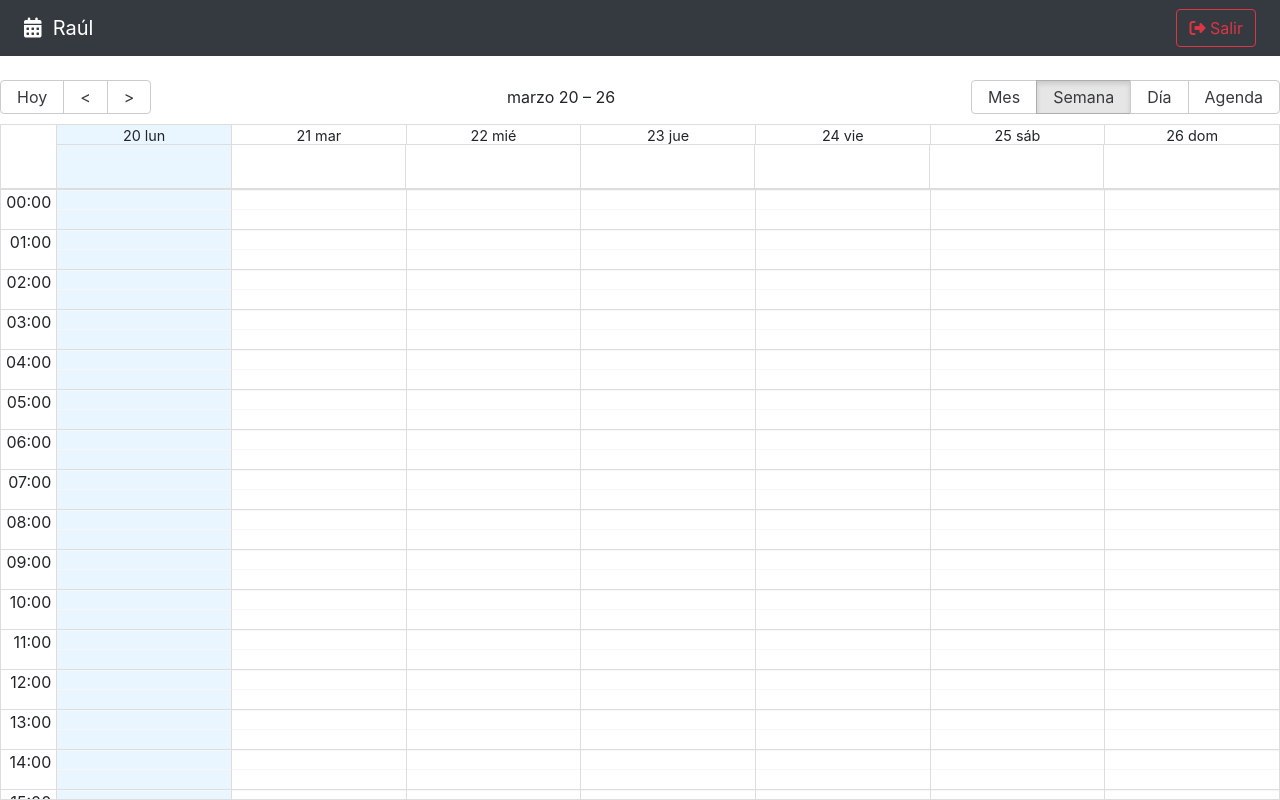
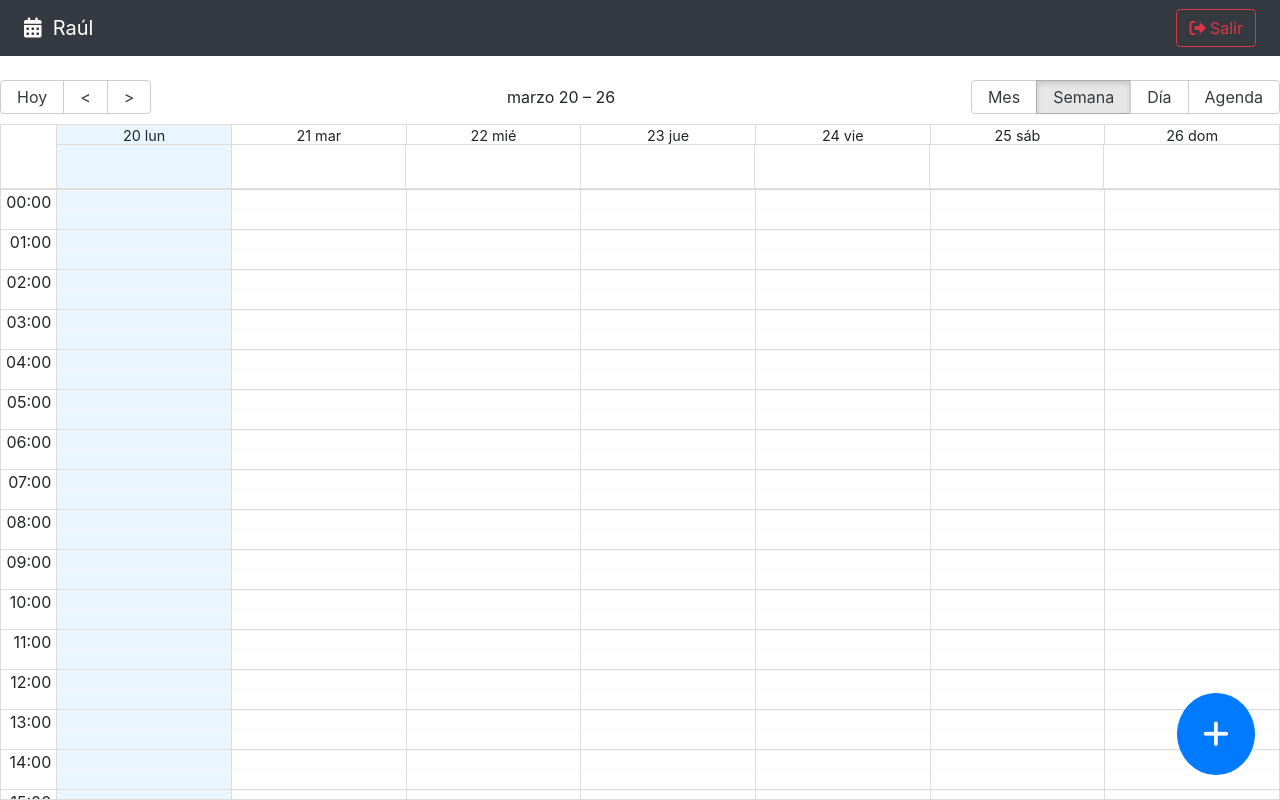
Before and after one commit to RaulRomero26/Curso-React, a React (Vite) app in the folder 10-calendar/: page / in a window 1280 px wide. Built offline with nearby package versions, Linux system fonts and the light colour scheme.

Commit message:
update: new Event fab

```diff
--- /dev/null
+++ b/10-calendar/src/calendar/components/FabAddNew.jsx
@@ -0,0 +1,34 @@
+import { addHours } from "date-fns"
+import { useCalendarStore, useUiStore } from "../../hooks"
+
+
+export const FabAddNew = () => {
+
+    const {openDateModal} = useUiStore()
+    const {setActiveEvent} = useCalendarStore()
+
+    const handleClickNew = () => {
+        setActiveEvent({
+                _id: new Date().getTime(),
+                title: '',
+                notes: '',
+                start: new Date(),
+                end: addHours(new Date,2),
+                bgColor: '#fafafa',
+                user: {
+                    _id: '123',
+                    name: 'Raul'
+            }
+        })
+        openDateModal()
+    }
+
+  return (
+    <button
+        className="btn btn-primary fab"
+        onClick={handleClickNew}
+    >
+        <i className="fas fa-plus"></i>
+    </button>
+  )
+}
--- a/10-calendar/src/calendar/index.js
+++ b/10-calendar/src/calendar/index.js
@@ -2,3 +2,4 @@ export * from './pages/CalendarPage'
 export * from './components/Navbar'
 export * from './components/CalendarEvent'
 export * from './components/CalendarModal'
+export * from './components/FabAddNew'
--- a/10-calendar/src/calendar/pages/CalendarPage.jsx
+++ b/10-calendar/src/calendar/pages/CalendarPage.jsx
@@ -1,10 +1,8 @@
 import { Calendar } from 'react-big-calendar'
 import 'react-big-calendar/lib/css/react-big-calendar.css'
 
-import { addHours } from 'date-fns'
-
 import { localizer,getMessagesES } from '../../helpers'
-import { CalendarEvent, CalendarModal, Navbar } from "../"
+import { CalendarEvent, CalendarModal, FabAddNew, Navbar } from "../"
 import { useState } from 'react'
 import { useUiStore, useCalendarStore } from '../../hooks'
 
@@ -76,6 +74,7 @@ export const CalendarPage = () => {
 			/>
 
 			<CalendarModal/>
+			<FabAddNew/>
 		</>
 	)
 }
--- a/10-calendar/src/styles.css
+++ b/10-calendar/src/styles.css
@@ -38,3 +38,12 @@
     outline: none;
     padding: 10px;
 }
+
+.fab{
+    border-radius: 100%;
+    bottom: 25px;
+    font-size: 30px;
+    padding: 25px;
+    position: fixed;
+    right: 25px;
+}
```
